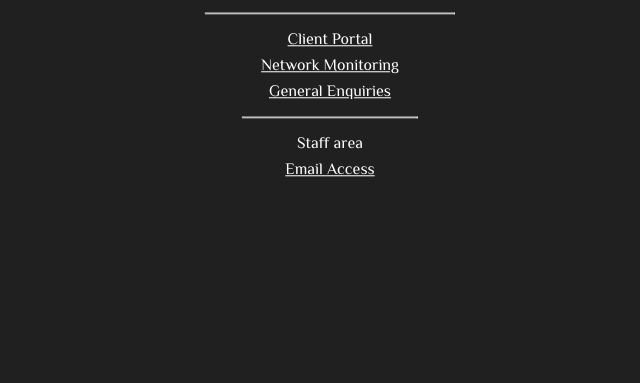
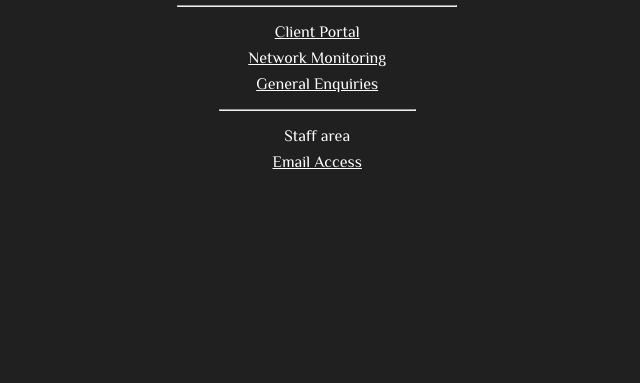
Before and after one commit to windblume-net/windblume.net, a plain HTML site: page index.html in a window 1280 px wide. Shown: the part 417-800 px from the top of the page, without its empty margins (310-950 px from the left). Drawn offline with Linux system fonts and the light colour scheme.

Commit message:
Add the hacky middle thing

```diff
--- a/style.css
+++ b/style.css
@@ -1,18 +1,21 @@
 html {
 	background-color: #202020;
 	width: 98%;
-	min-height: 100%;
+	height: 98%;
 	font-family: 'Philosopher', sans-serif;
 }
 
-.content {
+body {
 	text-align: center;
 	color: white;
-	position: absolute;
-	left: 50%;
-	top: 50%;
-	transform: translate(-50%, -50%);
-	text-align: center;
+	margin: auto;
+	width: 300px;
+	display: table;
+	height: 100%;
+}
+.content {
+	display: table-cell;
+	vertical-align: middle;
 }
 
 hr {
```
